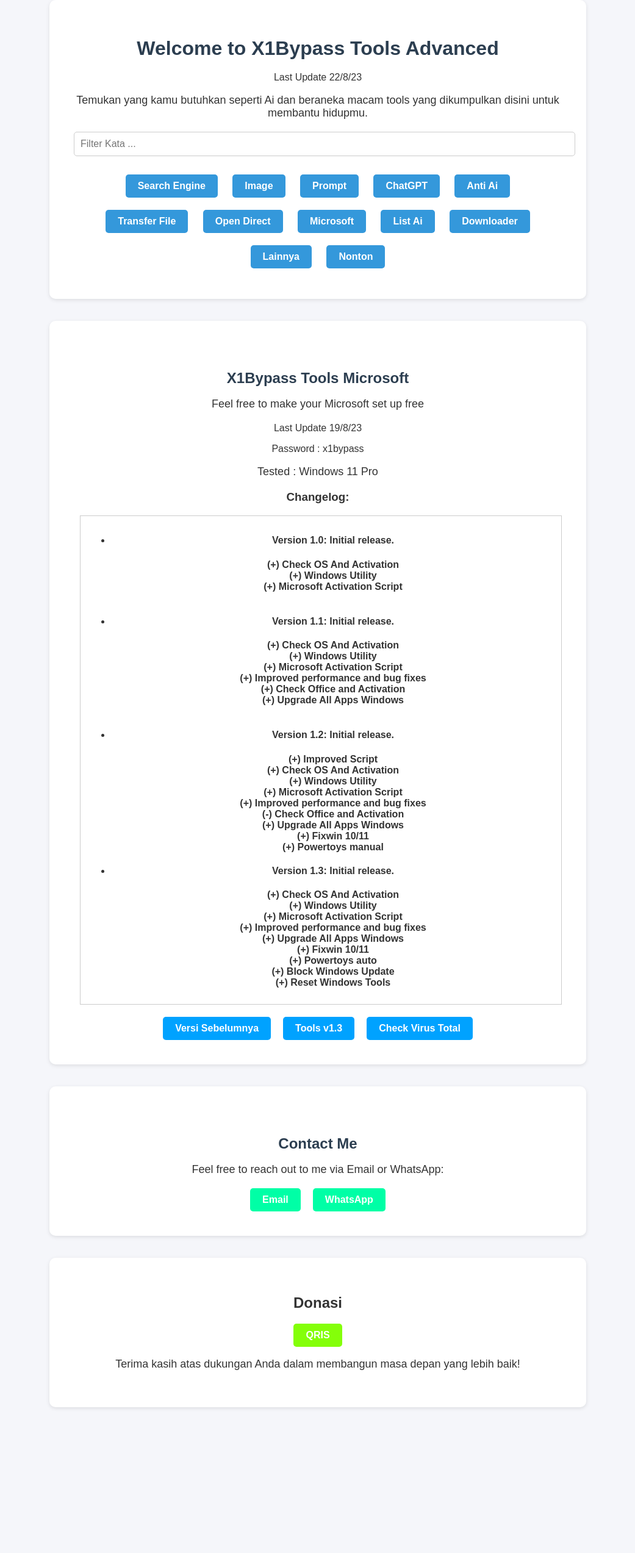
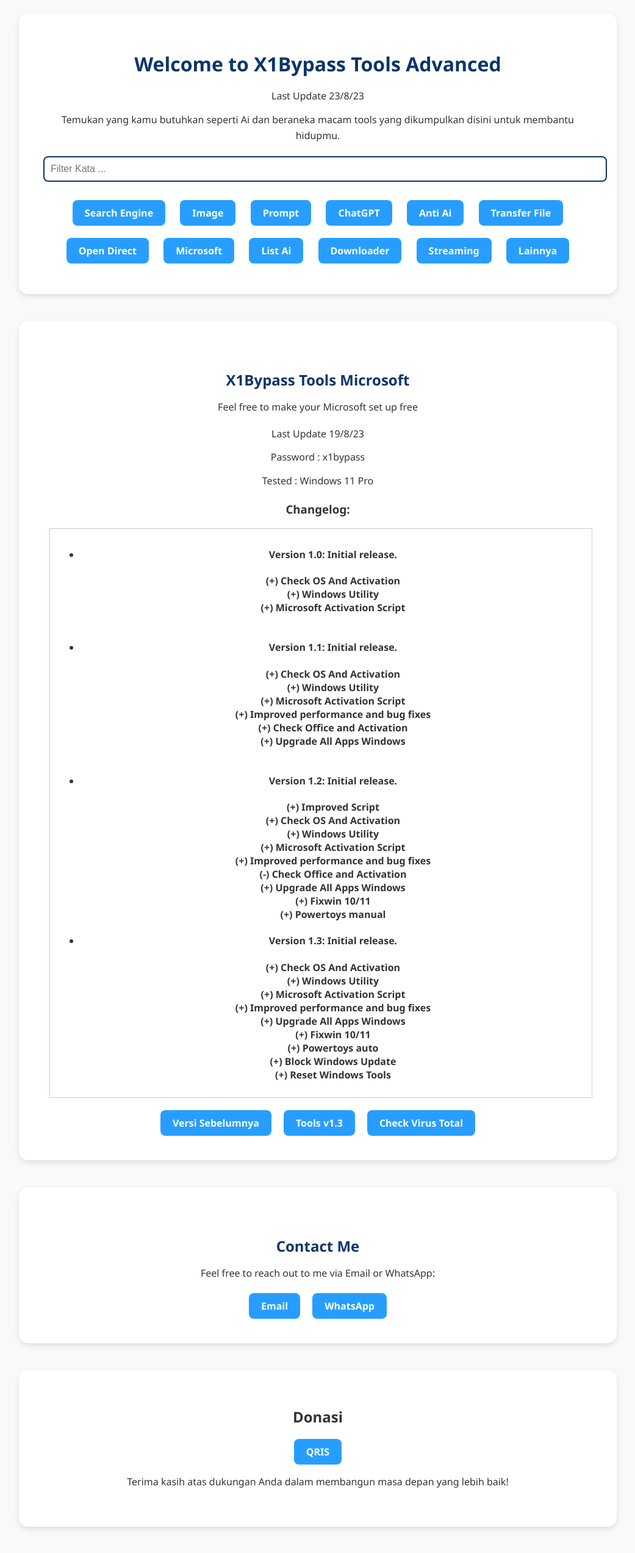
Before and after one commit to Unknown240/x1bypasstools, a plain HTML site: page index.html in a window 1280 px wide. Shown: the whole page at 61% size, without its empty margins (119-1160 px from the left). Before the commit the page ends 2343 px from the top, so only its background shows below. Drawn offline with Linux system fonts and the light colour scheme.

Commit message:
Update index.html

```diff
--- a/index.html
+++ b/index.html
@@ -9,137 +9,158 @@
   <link rel="icon" href="https://www.blogger.com/favicon-image.g?blogID=8480997599807512435" type="image/png">
   <title>X1Bypass Tools</title>
   <style>
-       /* ... (Your existing styles) ... */
+/* Global Styles */
 body {
-    font-family: Arial, sans-serif;
+  font-family: 'Segoe UI', Tahoma, Geneva, Verdana, sans-serif;
   margin: 0;
   padding: 0;
-    background-color: #f5f6fa;
+  background-color: #f9f9f9;
   color: #333;
 }
+
 .container {
-    max-width: 800px;
+  max-width: 900px;
   margin: 0 auto;
   padding: 40px;
   background-color: #ffffff;
-    box-shadow: 0px 2px 6px rgba(0, 0, 0, 0.1);
-    border-radius: 10px;
+  box-shadow: 0px 4px 10px rgba(0, 0, 0, 0.1);
+  border-radius: 15px;
   text-align: center;
 }
+
 h1 {
   margin-bottom: 20px;
-    color: #2c3e50;
+  color: #0C356A; /* Warna pertama dari palet */
 }
+
 p {
   margin-bottom: 20px;
-    font-size: 18px;
+  font-size: 16px;
+  line-height: 1.6;
 }
+
+/* Navigation Links */
 .main-link {
   display: inline-block;
   padding: 10px 20px;
   margin: 10px;
-    background-color: #3498db;
-    color: white;
-    border-radius: 5px;
+  background-color: #279EFF; /* Warna kedua dari palet */
+  color: #ffffff;
+  border-radius: 8px;
   cursor: pointer;
   font-weight: bold;
   transition: background-color 0.3s, color 0.3s;
 }
+
 .main-link:hover {
-    background-color: #2980b9;
+  background-color: #40F8FF; /* Warna ketiga dari palet */
 }
+
 .sub-links {
   display: none;
   margin-top: 10px;
   transition: all 0.3s ease;
 }
+
 .main-link.active + .sub-links {
   display: block;
 }
+
 .sub-link {
   display: block;
   margin: 10px 0;
   padding: 10px;
   color: #333;
   text-decoration: none;
-    background-color: #ecf0f1;
-    border-radius: 5px;
+  background-color: #D5FFD0; /* Warna keempat dari palet */
+  border-radius: 8px;
   transition: background-color 0.3s, color 0.3s;
 }
+
 .sub-link:hover {
-    background-color: #d5dbdb;
+  background-color: #C0FCCD; /* Warna yang sedikit lebih terang dari keempat */
 }
 
-  /* contact */
-
+/* Contact Section */
 .contact {
   margin-top: 40px;
 }
+
 .contact h2 {
   margin-bottom: 10px;
-    color: #2c3e50;
+  color: #0C356A; /* Warna pertama dari palet */
 }
+
 .contact p {
-    font-size: 18px;
+  font-size: 16px;
   color: #333;
 }
+
 .contact-buttons {
   display: flex;
   justify-content: center;
   margin-top: 20px;
 }
+
 .contact-buttons a {
   display: inline-block;
   padding: 10px 20px;
-    background-color: #00ffa6;
-    color: white;
-    border-radius: 5px;
+  background-color: #279EFF; /* Warna kedua dari palet */
+  color: #ffffff;
+  border-radius: 8px;
   text-decoration: none;
   margin: 0 10px;
   font-weight: bold;
   transition: background-color 0.3s;
 }
+
 .contact-buttons a:hover {
-    background-color: #00ff9d;
+  background-color: #40F8FF; /* Warna ketiga dari palet */
 }
 
-  /* tools */
+/* Tools Section */
 .tools {
   margin-top: 40px;
 }
+
 .tools h2 {
   margin-bottom: 10px;
-    color: #2c3e50;
+  color: #0C356A; /* Warna pertama dari palet */
 }
+
 .tools p {
-    font-size: 18px;
+  font-size: 16px;
   color: #333;
 }
+
 .tools-buttons {
   display: flex;
   justify-content: center;
   margin-top: 20px;
 }
+
 .tools-buttons a {
   display: inline-block;
   padding: 10px 20px;
-    background-color: #00a2ff;
-    color: white;
-    border-radius: 5px;
+  background-color: #279EFF; /* Warna kedua dari palet */
+  color: #ffffff;
+  border-radius: 8px;
   text-decoration: none;
   margin: 0 10px;
   font-weight: bold;
   transition: background-color 0.3s;
 }
+
 .tools-buttons a:hover {
-    background-color: #2446f1;
+  background-color: #40F8FF; /* Warna ketiga dari palet */
 }
 
+/* Search Input */
 #searchInput {
   width: 100%;
   padding: 10px;
-        border: 1px solid #ccc;
-        border-radius: 5px;
+  border: 2px solid #0C356A; /* Warna pertama dari palet */
+  border-radius: 8px;
   font-size: 16px;
   margin-bottom: 20px;
   transition: border-color 0.3s;
@@ -147,65 +168,43 @@
 
 #searchInput:focus {
   outline: none;
-        border-color: #3498db;
+  border-color: #279EFF; /* Warna kedua dari palet */
 }
 
-
-  /* Styles for the Footer */
+/* Footer */
 .footer {
   position: fixed;
   bottom: 0;
   width: 100%;
-    background-color: #f5f6fa;
+  background-color: #f9f9f9;
   text-align: center;
   padding: 10px;
-    animation: marquee 20s linear infinite; /* Animation for scrolling text */
 }
-  @keyframes marquee {
-    0% {
-      transform: translateX(100%);
-    }
-    100% {
-      transform: translateX(-100%);
-    }
-  }
-    /* ... (Your existing styles) ... */
 
-    /* Styles for QRIS buttons */
+/* QRIS Buttons */
 .qris-buttons {
   display: flex;
   justify-content: center;
   margin-top: 10px;
 }
+
 .qris-buttons a {
   display: inline-block;
   padding: 10px 20px;
-      background-color: #84ff09;
-      color: white;
-      border-radius: 5px;
+  background-color: #279EFF; /* Warna kedua dari palet */
+  color: #ffffff;
+  border-radius: 8px;
   text-decoration: none;
   margin: 0 10px;
   font-weight: bold;
   transition: background-color 0.3s;
 }
+
 .qris-buttons a:hover {
-      background-color: #77ff00;
+  background-color: #40F8FF; /* Warna ketiga dari palet */
 }
 
-    /* Hide QRIS image initially */
-    .qris-image {
-      display: none;
-      width: 150px; /* Adjust the width as needed */
-      height: 150px; /* Adjust the height as needed */
-      margin-top: 20px;
-    }
-
-    /* Show QRIS image when the button is clicked */
-    .qris-active .qris-image {
-      display: block;
-    }
-
-    /* changelog */
+/* Changelog */
 .changelog-container {
   flex: 1;
   overflow: hidden;
@@ -224,8 +223,8 @@
   font-weight: bold;
   margin-bottom: 10px;
 }
-  </style>
-  <style>
+
+/* Responsive Styles */
 @media (max-width: 600px) {
   .container {
     padding: 20px;
@@ -253,12 +252,10 @@
 
   .tools ul {
     font-weight: bold;
-    margin: 0 auto; /* Meratakan ul secara horizontal */
-    max-width: 80%; /* Mengatur lebar maksimal ul */
+    margin: 0 auto;
+    max-width: 80%;
   }
 
-
-  /* Keep .tools-buttons in a single row on smaller screens */
   .tools-buttons {
     flex-direction: row;
     justify-content: center;
@@ -269,11 +266,6 @@
   }
 }
 
-
-    /* Style for blurring the content */
-    .blur {
-        filter: blur(10px); /* Adjust the blur amount as needed */
-    }
   </style>
 </head>
 <body>
@@ -337,10 +329,10 @@ window.onload = function() {
       });
     });
   </script>
-
+<br>
   <div class="container">
   <h1>Welcome to X1Bypass Tools Advanced</h1>
-  <blockquote>Last Update 22/8/23</blockquote>
+  <blockquote>Last Update 23/8/23</blockquote>
   <p>Temukan yang kamu butuhkan seperti Ai dan beraneka macam tools yang dikumpulkan disini untuk membantu hidupmu.</p>
 <div>
 
@@ -364,8 +356,8 @@ window.onload = function() {
   <input type="text" id="searchInput" placeholder="Filter Kata ..." onkeyup="searchContent(event)">
 </div>
 
-  <div class="main-link" id="portfolio-list-ai">Search Engine</div>
-  <div class="sub-links" id="portfolio-links-list-ai">
+    <div class="main-link" id="portfolio-Search">Search Engine</div>
+    <div class="sub-links" id="portfolio-links-Search">
     <a href="https://andisearch.com/" class="sub-link">Andi Search</a>
     <a href="https://iask.ai/" class="sub-link">Ask Ai</a>
     <a href="https://gptgo.ai/" class="sub-link">GPTGoo</a>
@@ -378,8 +370,8 @@ window.onload = function() {
     <a href="https://sites.google.com/view/x1bypasstools/chatgpt/aio-search" class="sub-link">AIO Search</a>
     <a href="https://www.tutorai.me/" class="sub-link">Learn Anything</a>
   </div>
-  <div class="main-link" id="portfolio-list-ai">Image</div>
-  <div class="sub-links" id="portfolio-links-list-ai">
+  <div class="main-link" id="portfolio-Image">Image</div>
+  <div class="sub-links" id="portfolio-links-Image">
     <a href="https://openart.ai/create" class="sub-link">OpenArt | LIMITED FREE</a>
     <a href="https://looka.com/" class="sub-link">Looka Design Logo</a>
     <a href="https://animeart.studio/" class="sub-link">AnimeART</a>
@@ -407,8 +399,8 @@ window.onload = function() {
     <a href="https://mst.ai/home" class="sub-link">Minister Ai | Login</a>
     <a href="https://chillin.online/" class="sub-link">Chillin Video | Login | Paid</a>
   </div>
-  <div class="main-link" id="portfolio-list-ai">Prompt</div>
-  <div class="sub-links" id="portfolio-links-list-ai">
+  <div class="main-link" id="portfolio-Prompt">Prompt</div>
+  <div class="sub-links" id="portfolio-links-Prompt">
     <a href="https://imagetoprompt.com/" class="sub-link">Image To Prompt</a>
     <a href="https://replicate.com/methexis-inc/img2prompt" class="sub-link">IMG2Prompt | Image To Prompt</a>
     <a href="https://huggingface.co/spaces/pharma/CLIP-Interrogator" class="sub-link">Clip Interrogator | Image To Prompt</a>
@@ -502,31 +494,12 @@ window.onload = function() {
   <div class="main-link" id="portfolio-downloader">Downloader</div>
   <div class="sub-links" id="portfolio-links-downloader">
     <a href="https://sites.google.com/view/x1bypasstools/downloader/terabox-downloader" class="sub-link">Terabox Downloader</a>
+    <a href="https://teradood.hunternblz.com/" class="sub-link">Terabox & Doodstream Direct Link</a>
     <a href="https://sites.google.com/view/x1bypasstools/downloader/imgdownloader" class="sub-link">IMG Downloader</a>
     <a href="https://sites.google.com/view/x1bypasstools/downloader/get-paid-stock" class="sub-link">GetPaidStock</a>
     <a href="https://sites.google.com/view/x1bypasstools/downloader/downloader" class="sub-link">Downloader la</a>
   </div>
-  <div class="main-link" id="portfolio-lainnya">Lainnya</div>
-  <div class="sub-links" id="portfolio-links-lainnya">
-    <a href="https://sites.google.com/view/x1bypasstools/toolslainnya/cleverpdf" class="sub-link">CleverPDF</a>
-  <a href="https://sites.google.com/view/x1bypasstools/toolslainnya/bajakan" class="sub-link">App Bajakan</a>
-  <a href="https://sites.google.com/view/x1bypasstools/toolslainnya/tinywow" class="sub-link">Tinywow</a>
-  <a href="https://whatslink.info/" class="sub-link">Whats The Link??</a>
-  <a href="https://cloudconvert.com/" class="sub-link">Cloud Convert</a>
-  <a href="https://www.yalijuda.com/" class="sub-link">Foto / Video Compression | China</a>
-  <a href="https://brie.fi/ng" class="sub-link">Video Chat | Alternative Zoom</a>
-  <a href="https://sites.google.com/view/x1bypasstools/toolslainnya/temp-mail" class="sub-link">Temp Mail</a>
-  <a href="https://teradood.hunternblz.com/" class="sub-link">Terabox & Doodstream Direct Link</a>
-  <a href="https://sites.google.com/view/x1bypasstools/toolslainnya/telegram-scan" class="sub-link">Telegram Scanner</a>
-  <a href="https://i.ibb.co/H7SMBTB/Picsart-23-08-17-08-38-45-762.jpg" class="sub-link">Deepn*** / Deepfake | PAID</a>
-  <a href="https://clipdrop.co/tools" class="sub-link">ClipDrop</a>
-  <a href="https://links.x1bypass.my.id/" class="sub-link">Short Links</a>
-  <a href="https://teleimg.x1bypass.my.id/" class="sub-link">Telegraph Image | Image Hosting</a>
-  <a href="https://anonymousemail.me/" class="sub-link">Send Anonymous Email</a>
-  <a href="https://raw.githubusercontent.com/Illegal-Services/Illegal_Services/downloads/IS.bookmarks.html" class="sub-link"> Boomarks Illegal Service</a>
-  <a href="https://hunter.io/email-verifier" class="sub-link">Hunter | Email Finder/Verif</a>
-  </div>
-  <div class="main-link" id="portfolio-list-ai">Nonton</div>
+  <div class="main-link" id="portfolio-list-ai">Streaming</div>
   <div class="sub-links" id="portfolio-links-list-ai">
     <a href="https://movieuniverse.se/" class="sub-link">Movie Universe</a>
     <a href="https://bflix.sx/home" class="sub-link">BFlix</a>
@@ -540,6 +513,25 @@ window.onload = function() {
     <a href="https://sites.google.com/view/x1bypasstools/toolslainnya/sokuja" class="sub-link">Sokuja | Nonton Anime</a>
     <a href="https://sites.google.com/view/x1bypasstools/toolslainnya/ngewibu" class="sub-link">Ngewibu.TV | Alternative Bstation</a>
     <a href="https://wwvv.ssoap2day.to/home" class="sub-link">Ssoap2Day</a>
+  </div>
+  <div class="main-link" id="portfolio-lainnya">Lainnya</div>
+  <div class="sub-links" id="portfolio-links-lainnya">
+    <a href="https://sites.google.com/view/x1bypasstools/toolslainnya/cleverpdf" class="sub-link">CleverPDF</a>
+  <a href="https://sites.google.com/view/x1bypasstools/toolslainnya/bajakan" class="sub-link">App Bajakan</a>
+  <a href="https://sites.google.com/view/x1bypasstools/toolslainnya/tinywow" class="sub-link">Tinywow</a>
+  <a href="https://whatslink.info/" class="sub-link">Whats The Link??</a>
+  <a href="https://cloudconvert.com/" class="sub-link">Cloud Convert</a>
+  <a href="https://www.yalijuda.com/" class="sub-link">Foto / Video Compression | China</a>
+  <a href="https://brie.fi/ng" class="sub-link">Video Chat | Alternative Zoom</a>
+  <a href="https://sites.google.com/view/x1bypasstools/toolslainnya/temp-mail" class="sub-link">Temp Mail</a>
+  <a href="https://sites.google.com/view/x1bypasstools/toolslainnya/telegram-scan" class="sub-link">Telegram Scanner</a>
+  <a href="https://i.ibb.co/H7SMBTB/Picsart-23-08-17-08-38-45-762.jpg" class="sub-link">Deepn*** / Deepfake | PAID</a>
+  <a href="https://clipdrop.co/tools" class="sub-link">ClipDrop</a>
+  <a href="https://links.x1bypass.my.id/" class="sub-link">Short Links</a>
+  <a href="https://teleimg.x1bypass.my.id/" class="sub-link">Telegraph Image | Image Hosting</a>
+  <a href="https://anonymousemail.me/" class="sub-link">Send Anonymous Email</a>
+  <a href="https://raw.githubusercontent.com/Illegal-Services/Illegal_Services/downloads/IS.bookmarks.html" class="sub-link"> Boomarks Illegal Service</a>
+  <a href="https://hunter.io/email-verifier" class="sub-link">Hunter | Email Finder/Verif</a>
   </div>
 </div>
 <br><br>
```
Lines whose indentation alone changed are shown as unchanged.
